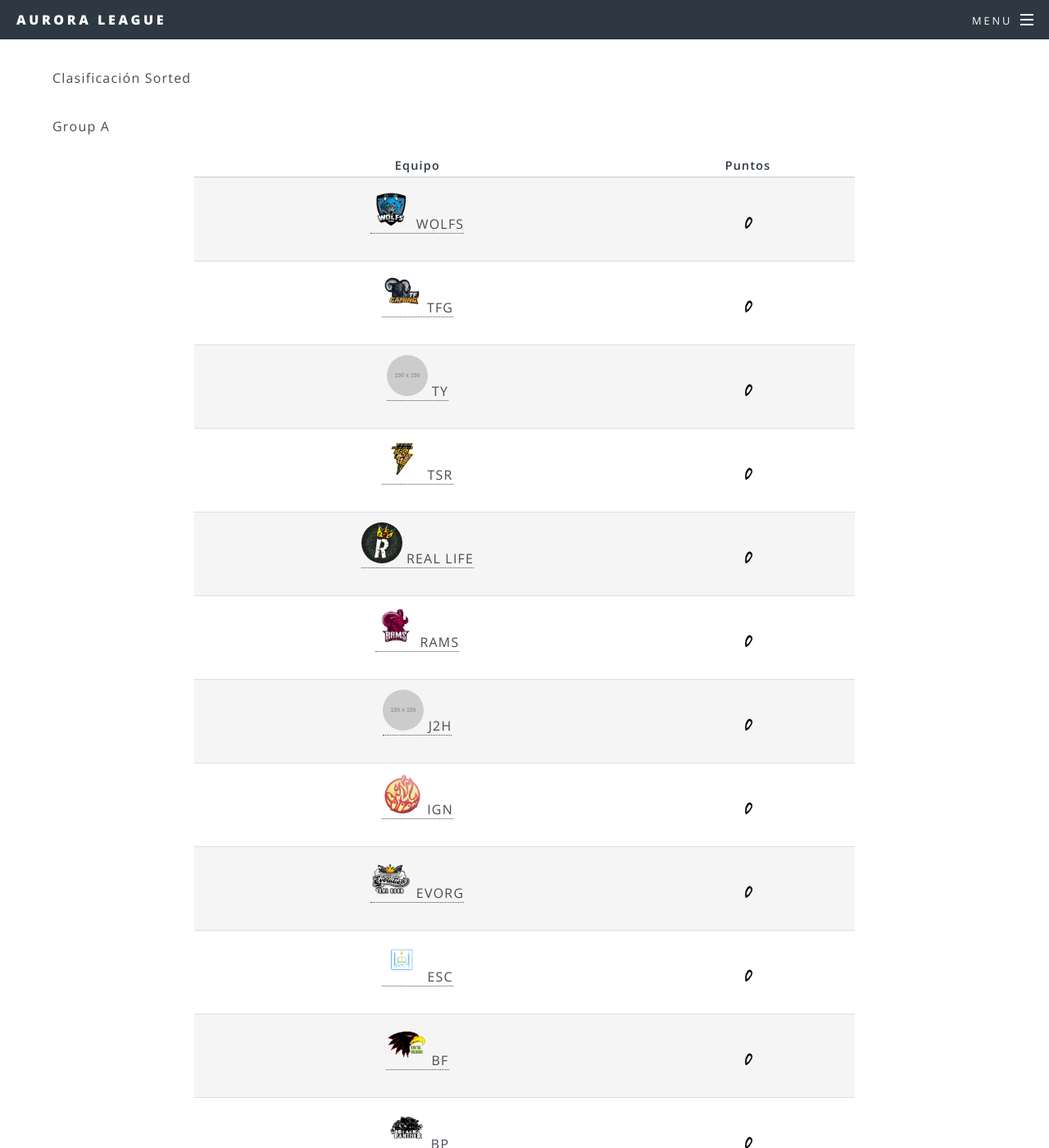
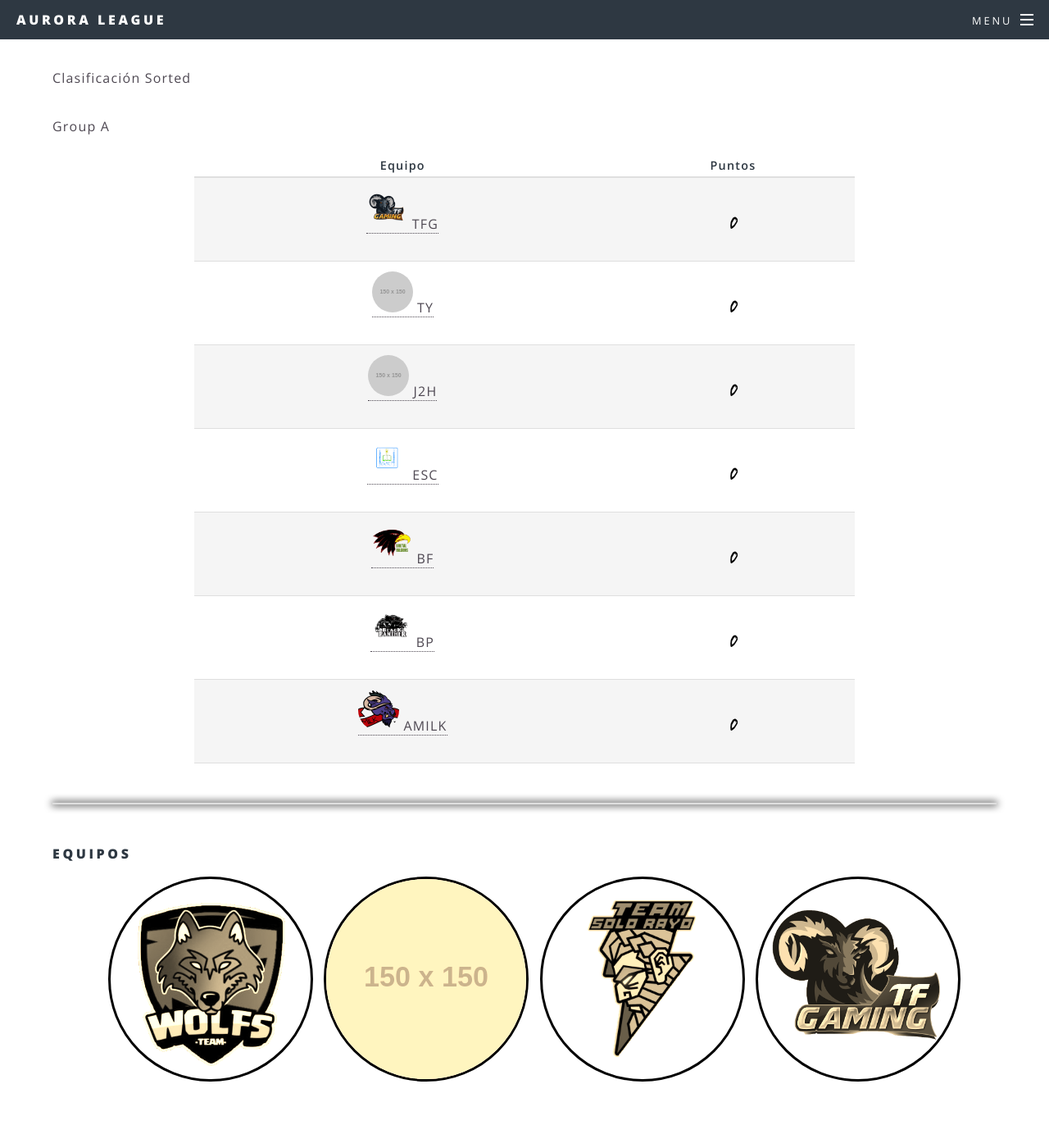
Before and after one commit to AuroraLeague/auroraleague.github.io, a Jekyll site: the page built from roster.html, in a window 1280 px wide and 1400 px high, scrolled down 630 px. Shown: the whole window at 82% size. Built offline with Jekyll 4.4.1, drawn with Linux system fonts in a browser that asks for light colours.

```diff
--- a/teams/evolution_real_good.html
+++ b/teams/evolution_real_good.html
@@ -3,7 +3,7 @@ layout: team
 title: Evolution Real Good
 preface: EVORG
 logo: ../../images/teams/evolution_real_good.png
-group: A
+group: B
 score: 0
 players:
   - position: Top
--- a/teams/ignite.html
+++ b/teams/ignite.html
@@ -3,7 +3,7 @@ layout: team
 title: Ignite
 preface: IGN
 logo: ../../images/teams/ignite.png
-group: A
+group: B
 score: 0
 players:
   - position: Top
--- a/teams/rams_gaming.html
+++ b/teams/rams_gaming.html
@@ -3,7 +3,7 @@ layout: team
 title: Rams Gaming
 preface: RAMS
 logo: ../../images/teams/rams_gaming.png
-group: A
+group: B
 score: 0
 players:
   - position: Top
--- a/teams/real_life_e-sports.html
+++ b/teams/real_life_e-sports.html
@@ -3,7 +3,7 @@ layout: team
 title: Real Life E-Sports
 preface: REAL LIFE
 logo: ../../images/teams/real_life_e-sports.png
-group: A
+group: B
 score: 0
 players:
   - position: Top
--- a/teams/team_solo_rayo.html
+++ b/teams/team_solo_rayo.html
@@ -3,7 +3,7 @@ layout: team
 title: Team Solo Rayo
 preface: TSR
 logo: ../../images/teams/team_solo_rayo.png
-group: A
+group: B
 score: 0
 players:
   - position: Top
--- a/teams/wolfs_team.html
+++ b/teams/wolfs_team.html
@@ -3,7 +3,7 @@ layout: team
 title: Wolfs Team
 preface: WOLFS
 logo: ../../images/teams/wolfs_team.png
-group: A
+group: B
 score: 0
 players:
   - position: Top
```
